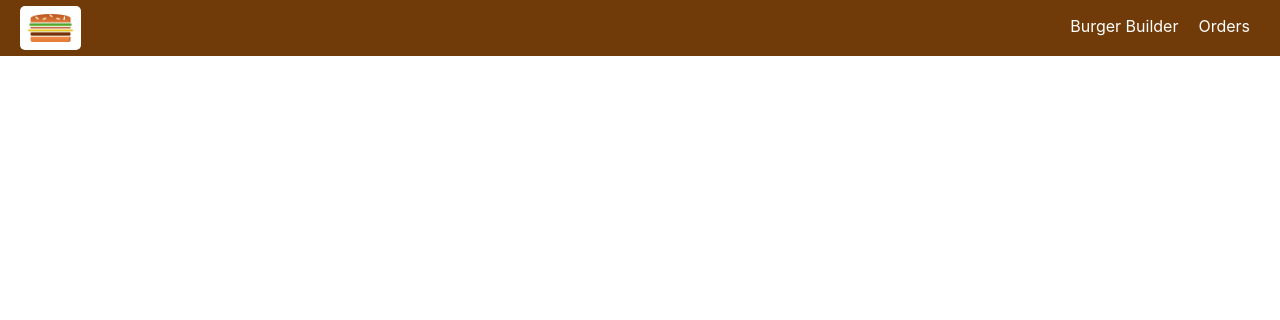
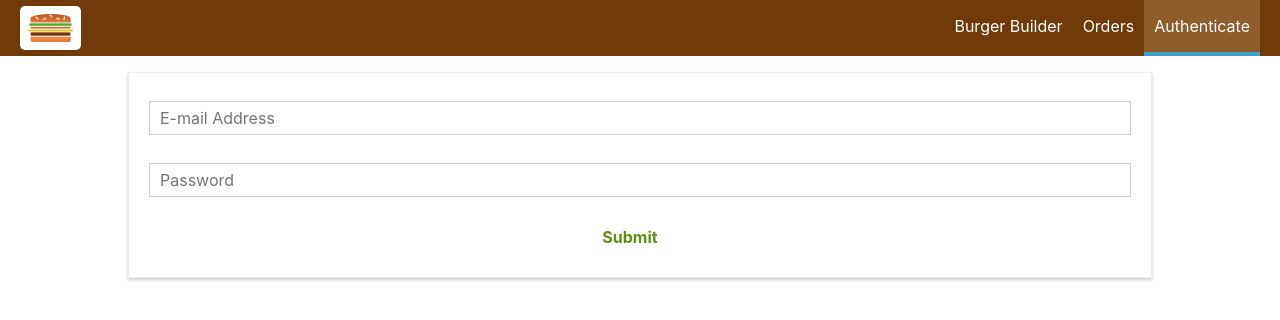
Before and after one commit to hannanel100/burger-builder, a React (Create React App) app: page /auth in a window 1280 px wide. Shown: the top 320 px of the page. Built offline with nearby package versions, Linux system fonts and the light colour scheme.

Commit message:
finished 325

```diff
--- a/src/App.js
+++ b/src/App.js
@@ -5,6 +5,7 @@
 import BurgerBuilder from "./containers/BurgerBuilder/BurgerBuilder";
 import Checkout from "./containers/Checkout/Checkout";
 import Orders from "./containers/Orders/Orders";
+import Auth from "./containers/Auth/Auth";
 export default class App extends Component {
   render() {
     return (
@@ -13,6 +14,7 @@
           <Switch>
             <Route path="/checkout" component={Checkout} />
             <Route path="/orders" component={Orders} />
+            <Route path="/auth" component={Auth} />
             <Route path="/" exact component={BurgerBuilder} />
           </Switch>
         </Layout>
--- a/src/components/Navigation/NavigationItems/NavigationItems.js
+++ b/src/components/Navigation/NavigationItems/NavigationItems.js
@@ -5,6 +5,7 @@
   <ul className={classes.NavigationItems}>
     <NavigationItem link="/">Burger Builder</NavigationItem>
     <NavigationItem link="/orders">Orders</NavigationItem>
+    <NavigationItem link="/auth">Authenticate</NavigationItem>
   </ul>
 );
 
--- /dev/null
+++ b/src/containers/Auth/Auth.js
@@ -0,0 +1,101 @@
+import React, { Component } from "react";
+
+import Input from "../../components/UI/Input/Input";
+import Button from "../../components/UI/Button/Button";
+import classes from "./Auth.module.css";
+class Auth extends Component {
+  state = {
+    controls: {
+      email: {
+        elementType: "input",
+        elementConfig: {
+          type: "email",
+          placeholder: "E-mail Address",
+        },
+        value: "",
+        validation: {
+          required: true,
+          isEmail: true,
+        },
+        valid: false,
+        touched: false,
+      },
+      password: {
+        elementType: "input",
+        elementConfig: {
+          type: "password",
+          placeholder: "Password",
+        },
+        value: "",
+        validation: {
+          required: true,
+          minLength: 6,
+        },
+        valid: false,
+        touched: false,
+      },
+    },
+  };
+
+  checkValidation(value, rules) {
+    let isValid = true;
+    if (rules.required) {
+      isValid = value.trim() !== "" && isValid;
+    }
+    if (rules.minLength) {
+      isValid = value.length >= rules.minLength && isValid;
+    }
+    if (rules.maxLength) {
+      isValid = value.length <= rules.maxLength && isValid;
+    }
+    return isValid;
+  }
+
+  inputChangedHandler = (event, controlName) => {
+    const updatedControls = {
+      ...this.state.controls,
+      [controlName]: {
+        ...this.state.controls[controlName],
+        value: event.target.value,
+        valid: this.checkValidation(
+          event.target.value,
+          this.state.controls[controlName].validation
+        ),
+        touched: true,
+      },
+    };
+    this.setState({ controls: updatedControls });
+  };
+  render() {
+    const formElementsArray = [];
+    for (let key in this.state.controls) {
+      formElementsArray.push({
+        id: key,
+        config: this.state.controls[key],
+      });
+    }
+
+    const form = formElementsArray.map((formElement) => (
+      <Input
+        key={formElement.id}
+        elementType={formElement.config.elementType}
+        elementConfig={formElement.config.elementConfig}
+        value={formElement.config.value}
+        inValid={!formElement.config.valid}
+        shouldValidate={formElement.config.validation}
+        touched={formElement.config.touched}
+        changed={(event) => this.inputChangedHandler(event, formElement.id)}
+      />
+    ));
+    return (
+      <div className={classes.Auth}>
+        <form>
+          {form}
+          <Button btnType="Success"> Submit </Button>
+        </form>
+      </div>
+    );
+  }
+}
+
+export default Auth;
--- /dev/null
+++ b/src/containers/Auth/Auth.module.css
@@ -0,0 +1,18 @@
+.Auth {
+  margin: 20px auto;
+  width: 80%;
+  text-align: center;
+  box-shadow: 0 2px 3px #ccc;
+  border: 1px solid #eee;
+  padding: 10px;
+  box-sizing: border-box;
+}
+
+.Input {
+  display: block;
+}
+@media (min-width: 600px) {
+  .ContactData {
+    width: 500px;
+  }
+}
```
